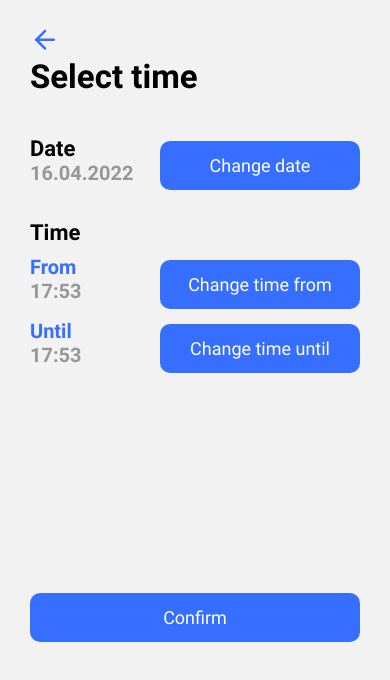
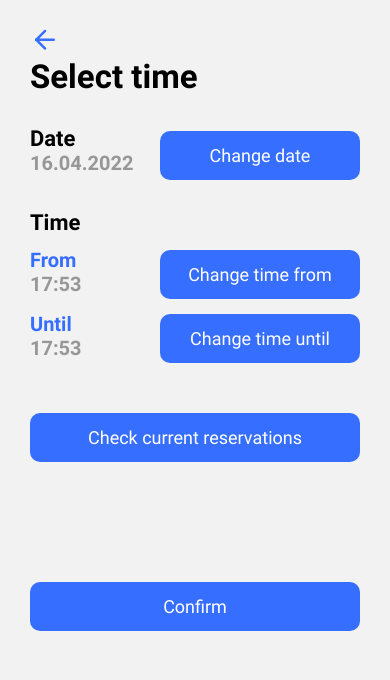
Before and after one commit to mtaa-rezervi/frontend, a React Native app: screen /SelectTime in a window 390 px wide. Shown: the top 680 px of the page. Built offline with nearby package versions, Linux system fonts and the light colour scheme.

Commit message:
fixed time selection

```diff
--- a/screens/Room.js
+++ b/screens/Room.js
@@ -118,8 +118,8 @@ export default function RoomScreen({ navigation, route }) {
           </View>
           <StandardButton
             style={styles.button}
-            title={'Book this room '}
-            action={() => navigation.navigate('RoomBooking', { _id: room._id, name: room.name }) }
+            title={'Book this room'}
+            action={() => navigation.navigate('RoomBooking', { _id: room._id, name: room.name })}
           />
         </ScrollView>
       )}
--- a/screens/RoomBooking.js
+++ b/screens/RoomBooking.js
@@ -150,7 +150,7 @@ export default function RoomBooking({ navigation, route }) {
         </View>
         <StandardButton
             title={'Change time'}
-						action={() => navigation.navigate('SelectTime', {_id: route.params._id})}
+            action={() => navigation.navigate('SelectTime', {_id: route.params._id, name: route.params.name})}
             style={styles.changeTimeButton}
         />
 
@@ -182,7 +182,8 @@ export default function RoomBooking({ navigation, route }) {
 
 const styles = StyleSheet.create({
   container: {
-		marginLeft: 30,
+    //marginLeft: 30,
+    alignSelf: 'center',
     width: 330,
   },
   changeTimeButton: {
--- a/screens/SelectTime.js
+++ b/screens/SelectTime.js
@@ -1,4 +1,4 @@
-import { StyleSheet, SafeAreaView, View, Text, TouchableOpacity} from "react-native";
+import { StyleSheet, SafeAreaView, View, Text, TouchableOpacity, Platform, Button, ScrollView } from "react-native";
 import BackButton from "../components/BackButton";
 import React, { useState } from 'react';
 
@@ -10,15 +10,14 @@ import textStyle from "../styles/text";
 import colors from "../styles/colors";
 import StandardButton from "../components/StandardButton";
 
-export default function SelectTime({ navigation, route }) {
-
-    const SmallButton = ({ title, action }) => {
-        return (
+const SmallButton = ({ title, action }) => (
     <TouchableOpacity style={ styles.smallButton } onPress={action}>
     <Text style={[textStyle.small, { color: colors.white}]}>{ title || 'Button' }</Text>
     </TouchableOpacity>
-        )
-    };
+);
+
+export default function SelectTime({ navigation, route }) {
+    const isIOS = Platform.OS === 'ios' ? true : false;
 
     const [selectedDate, setSelectedDate] = useState(new Date().toISOString());
     const [selectedTimeFrom, setSelectedTimeFrom] = useState(new Date().toISOString());
@@ -31,28 +30,31 @@ export default function SelectTime({ navigation, route }) {
     const setDay = (event, date) => {
         var day = Moment(date).format();
         setSelectedDate(day);
-        setDayModalVisible(false);
+        if (!isIOS) setDayModalVisible(false);
     };
 
     const setTimeFrom = (event, date) => {
         var timeFrom = Moment(date).format();
         setSelectedTimeFrom(timeFrom);
-        setViewTimeFrom(false);
+        if (!isIOS) setViewTimeFrom(false);
     };
 
     const setTimeUntil = (event, date) => {
         var timeUntil = Moment(date).format();
         setSelectedTimeUntil(timeUntil);
-        setViewTimeUntil(false);
+        if (!isIOS) setViewTimeUntil(false);
     };
 
     return(
         <SafeAreaView>
+            <View style={styles.header}>
                 <BackButton action={() => navigation.goBack()}/>
-			<View style={styles.container}>
-				<Text style={[textStyle.h1, styles.header]}>Select time</Text>
+                <Text style={[textStyle.h1, styles.heading]}>Select time</Text>
             </View>
-
+            <ScrollView>
+                { isIOS && dayModalVisible && (
+                    <Button color={colors.green} title='Confirm date' onPress={() => setDayModalVisible(false)} />
+                )}
                 {React.useMemo(() => {
                     return dayModalVisible && (
                         <DateTimePicker
@@ -60,35 +62,13 @@ export default function SelectTime({ navigation, route }) {
                             mode="date"
                             minimumDate={new Date()}
                             is24Hour={true}
+                            display={'inline'}
+                            style={{width: 330, alignSelf:'center'}}
                             onChange={(event, date) => {
                                 setDay(event, date)
                             }}
                     />)
                 }, [dayModalVisible])}
-
-            {React.useMemo(() => {
-                return viewTimeFrom && (
-                    <DateTimePicker
-                        value={new Date()}
-                        mode="time"
-                        is24Hour={true}
-                        onChange={(event, date) => {
-                            setTimeFrom(event, date)
-                        }}
-                />)
-            }, [viewTimeFrom])}
-
-
-            {React.useMemo(() => {
-                return viewTimeUntil && (
-                    <DateTimePicker
-                        value={new Date()}
-                        mode="time"
-                        is24Hour={true}
-                        onChange={setTimeUntil}
-                />)
-            }, [viewTimeUntil])}
-
 
                 <View style={styles.container}>
                     <View style={styles.dateRow}>
@@ -104,6 +84,23 @@ export default function SelectTime({ navigation, route }) {
 
                     <Text style={[textStyle.h2, styles.timeTitle]}>Time</Text>
 
+                    {React.useMemo(() => {
+                        return viewTimeFrom && (
+                            <DateTimePicker
+                                value={new Date()}
+                                mode="time"
+                                is24Hour={true}
+                                locale="en-UK"
+                                display={'spinner'}
+                                onChange={(event, date) => {
+                                    setTimeFrom(event, date)
+                                }}
+                            />)
+                        }, [viewTimeFrom])}
+
+                    { isIOS && viewTimeFrom && (
+                        <Button color={colors.green} title='Confirm time' onPress={() => setViewTimeFrom(false)} />
+                    )}
 
                     <View style={styles.timeRow}>
                         <View>
@@ -116,6 +113,22 @@ export default function SelectTime({ navigation, route }) {
                         />
                     </View>
 
+                    {React.useMemo(() => {
+                    return viewTimeUntil && (
+                        <DateTimePicker
+                            value={new Date()}
+                            mode="time"
+                            is24Hour={true}
+                            locale="en-UK"
+                            display={'spinner'}
+                            onChange={setTimeUntil}
+                        />)
+                    }, [viewTimeUntil])}
+
+                    { isIOS && viewTimeUntil && (
+                        <Button color={colors.green} title='Confirm time' onPress={() => setViewTimeUntil(false)} />
+                    )}
+
                     <View style={styles.timeRow}>
                         <View>
                             <Text style={[textStyle.h3, styles.times]}>Until</Text>
@@ -127,6 +140,12 @@ export default function SelectTime({ navigation, route }) {
                         />
                     </View>
 
+                    <StandardButton style={{alignSelf:'center', marginTop: 50}} title={'Check current reservations'}
+                        action={() => {
+                            navigation.navigate('RoomAgenda', { _id: route.params._id, name: route.params.name })
+                          }}
+                    />
+
                     <StandardButton
                         title={"Confirm"}
                         action={()=> {
@@ -134,19 +153,27 @@ export default function SelectTime({ navigation, route }) {
                             navigation.navigate('RoomBooking', {_id: route.params._id, day: selectedDate, timeFrom: selectedTimeFrom, timeUntil: selectedTimeUntil})}}
                         style={styles.confirmButton}
                     />
-
                 </View>
-
-
-
+            </ScrollView>
         </SafeAreaView>
     );
 }
 
 const styles = StyleSheet.create({
     container: {
+        //marginLeft: 30,
+        width: 330,
+        alignSelf: 'center'
+    },
+    header: {
+        marginBottom: 30
+    },
+    heading: {
+        marginRight: 30,
         marginLeft: 30,
-		width: 330,
+        flexDirection: 'row',
+        justifyContent: 'space-between',
+        alignItems: 'center',
     },
     smallButton: {
         width: 200,
@@ -168,15 +195,16 @@ const styles = StyleSheet.create({
     },
     dateRow: {
         flexDirection: 'row',
-        marginTop: 40,
+        //marginTop: 40,
         justifyContent: 'space-between'
     },
     timeRow: {
         flexDirection: 'row',
         marginTop: 10,
-        justifyContent: 'space-between'
+        justifyContent: 'space-between',
+        alignItems: 'center'
     },
     confirmButton: {
-        marginTop: 220
+        marginTop: 120
     }
 });
--- a/styles/colors.js
+++ b/styles/colors.js
@@ -5,7 +5,8 @@ const colors = {
     grey: '#979797',
     lightGrey: '#F6F6F6',
     red: '#E03E3E',
-    white: '#FFFFFF'
+    white: '#FFFFFF',
+    green: '#34c759'
 };
 
 export default colors;
```
Lines whose indentation alone changed are shown as unchanged.
